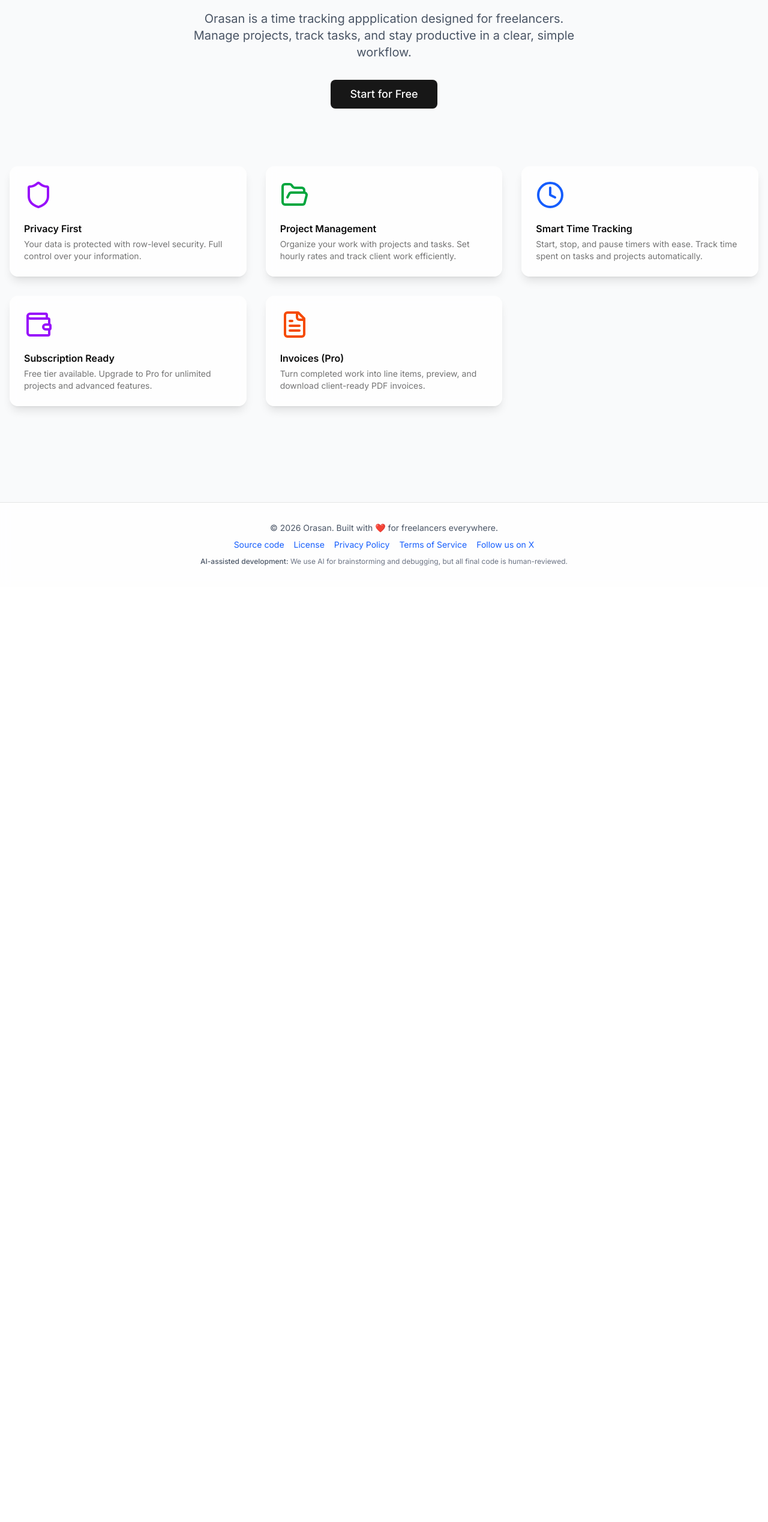
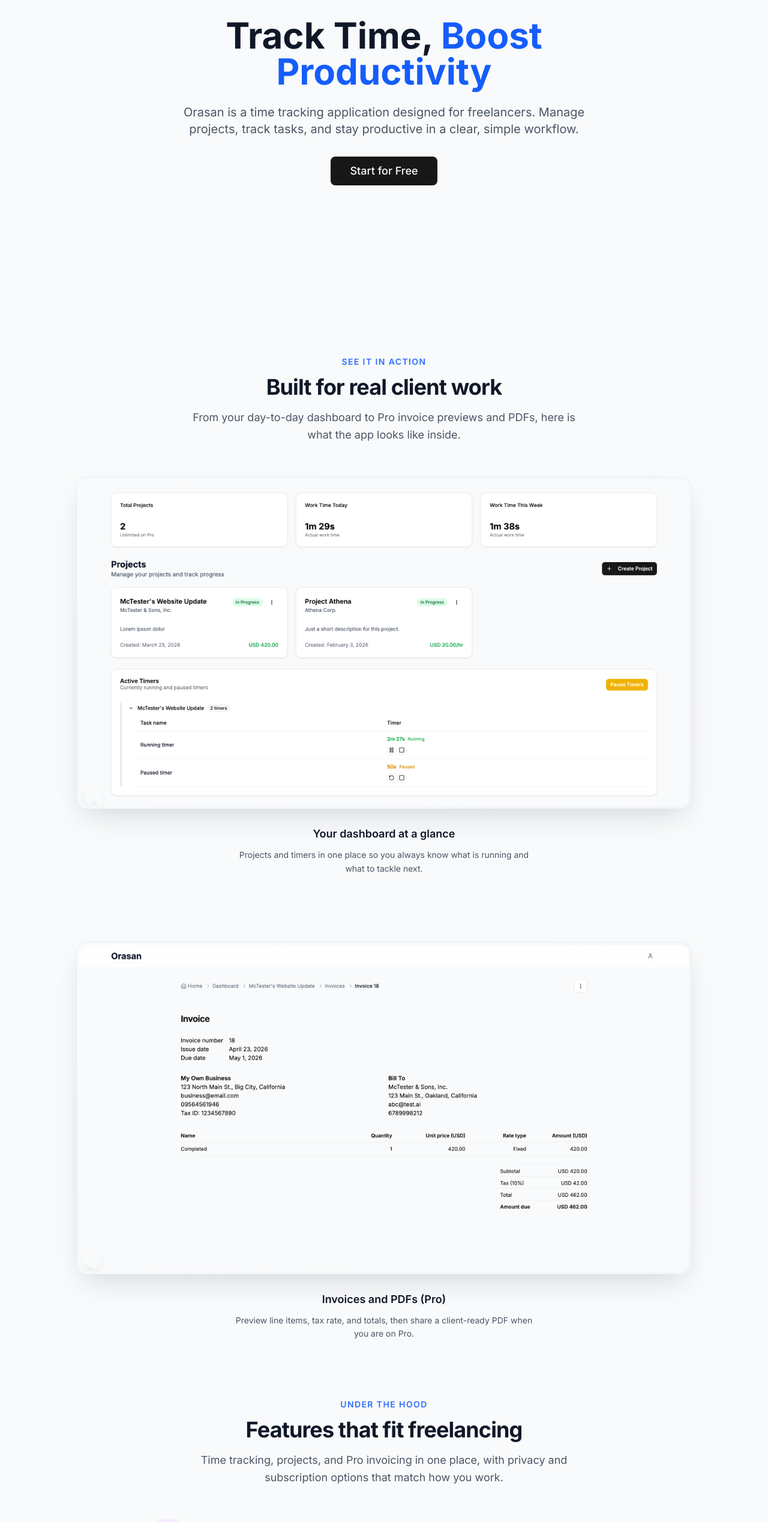
Before and after one commit to jp-mariano/orasan-app, a Next.js app: page / in a window 1280 px wide. Shown: the part 260-2797 px from the top of the page at 60% size. Before the commit the page ends 1238 px from the top, so only its background shows below. Built offline with nearby package versions, Linux system fonts and the light colour scheme; no server answers.

Commit message:
feat: Copy text and formatting improvements to the Home Page

```diff
--- a/src/app/page.tsx
+++ b/src/app/page.tsx
@@ -1,19 +1,15 @@
 'use client';
 
-import { Suspense } from 'react';
+import { Suspense, useRef } from 'react';
 
+import Image from 'next/image';
 import Link from 'next/link';
 import { useSearchParams } from 'next/navigation';
 
-import { Clock, FileText, FolderOpen, Shield, Wallet } from 'lucide-react';
+import { Clock, FileText, FolderOpen, Shield, Sparkles } from 'lucide-react';
 
+import { GoBackUpButton } from '@/components/go-back-up-button';
 import { Button } from '@/components/ui/button';
-import {
-  Card,
-  CardDescription,
-  CardHeader,
-  CardTitle,
-} from '@/components/ui/card';
 import { Header } from '@/components/ui/header';
 import { useAuth } from '@/contexts/auth-context';
 import { useErrorDisplay } from '@/hooks/useErrorDisplay';
@@ -22,6 +18,7 @@ const repositoryUrl = process.env.NEXT_PUBLIC_APP_REPOSITORY_URL?.trim();
 const xUrl = process.env.NEXT_PUBLIC_APP_X_URL?.trim();
 
 function HomePageContent() {
+  const heroRef = useRef<HTMLElement>(null);
   const { user } = useAuth();
   const searchParams = useSearchParams();
   const error = searchParams.get('error');
@@ -40,8 +37,14 @@ function HomePageContent() {
       {/* Header */}
       <Header />
 
-      {/* Hero Section */}
-      <main className="container mx-auto px-4 py-16">
+      <main>
+        {/* Hero Section — min-height + vertical center so it fills most of the first view */}
+        <section
+          ref={heroRef}
+          aria-label="Intro"
+          className="flex min-h-[calc(100dvh-5rem)] flex-col justify-center"
+        >
+          <div className="container mx-auto px-4 py-20 sm:px-6 md:py-28 lg:px-8 lg:py-32">
             {/* Non-Critical Error Message */}
             {inlineErrorMessage && (
               <div className="max-w-2xl mx-auto mb-8 p-4 bg-red-50 border border-red-200 rounded-md text-red-700 text-sm">
@@ -55,9 +58,9 @@ function HomePageContent() {
                 <span className="text-blue-600">Boost Productivity</span>
               </h1>
               <p className="text-xl text-gray-600 mb-8 max-w-2xl mx-auto">
-            Orasan is a time tracking appplication designed for freelancers.
-            Manage projects, track tasks, and stay productive in a clear, simple
-            workflow.
+                Orasan is a time tracking application designed for freelancers.
+                Manage projects, track tasks, and stay productive in a clear,
+                simple workflow.
               </p>
               <div className="flex flex-col sm:flex-row gap-4 justify-center">
                 {user ? (
@@ -75,68 +78,207 @@ function HomePageContent() {
                 )}
               </div>
             </div>
+          </div>
+        </section>
 
-        {/* Features Grid */}
+        <div className="container mx-auto px-4 py-12 md:py-16">
+          {/* Product screenshots */}
+          <section className="mb-0" aria-labelledby="product-preview-heading">
+            <div className="text-center max-w-2xl mx-auto mb-12 md:mb-14">
+              <p className="text-sm font-semibold uppercase tracking-widest text-blue-600/90 mb-3">
+                See it in action
+              </p>
+              <h2
+                id="product-preview-heading"
+                className="text-3xl md:text-4xl font-bold tracking-tight text-gray-900"
+              >
+                Built for real client work
+              </h2>
+              <p className="mt-4 text-lg text-gray-600 leading-relaxed">
+                From your day-to-day dashboard to Pro invoice previews and PDFs,
+                here is what the app looks like inside.
+              </p>
+            </div>
+
+            <div className="max-w-5xl mx-auto flex flex-col gap-20 md:gap-28">
+              <figure className="m-0 flex flex-col">
+                <div className="relative rounded-2xl bg-gradient-to-br from-slate-50 to-gray-100/90 p-1 shadow-[0_20px_50px_-15px_rgba(15,23,42,0.18)] ring-1 ring-slate-200/70">
+                  <div className="overflow-hidden rounded-[0.875rem] bg-slate-200/30">
+                    <Image
+                      src="/Dashboard_Screenshot.png"
+                      alt="Orasan dashboard with projects, tasks, and time tracking"
+                      width={2520}
+                      height={1350}
+                      className="w-full h-auto"
+                      priority
+                      sizes="(max-width: 1280px) 100vw, 1024px"
+                    />
+                  </div>
+                </div>
+                <figcaption className="mt-6 md:mt-7 text-center px-1 max-w-lg mx-auto">
+                  <h3 className="text-lg font-semibold text-gray-900">
+                    Your dashboard at a glance
+                  </h3>
+                  <p className="mt-2.5 text-sm text-gray-600 leading-relaxed">
+                    Projects and timers in one place so you always know what is
+                    running and what to tackle next.
+                  </p>
+                </figcaption>
+              </figure>
+
+              <figure className="m-0 flex flex-col">
+                <div className="relative rounded-2xl bg-gradient-to-br from-slate-50 to-gray-100/90 p-1 shadow-[0_20px_50px_-15px_rgba(15,23,42,0.18)] ring-1 ring-slate-200/70">
+                  <div className="overflow-hidden rounded-[0.875rem] bg-slate-200/30">
+                    <Image
+                      src="/Invoice_Preview_Screenshot.png"
+                      alt="Orasan Pro invoice preview with line items and totals"
+                      width={2520}
+                      height={1350}
+                      className="w-full h-auto"
+                      sizes="(max-width: 1280px) 100vw, 1024px"
+                    />
+                  </div>
+                </div>
+                <figcaption className="mt-6 md:mt-7 text-center px-1 max-w-lg mx-auto">
+                  <h3 className="text-lg font-semibold text-gray-900">
+                    Invoices and PDFs (Pro)
+                  </h3>
+                  <p className="mt-2.5 text-sm text-gray-600 leading-relaxed">
+                    Preview line items, tax rate, and totals, then share a
+                    client-ready PDF when you are on Pro.
+                  </p>
+                </figcaption>
+              </figure>
+            </div>
+          </section>
+
+          {/* Features */}
+          <section
+            id="features"
+            className="mt-20 md:mt-24"
+            aria-labelledby="features-heading"
+          >
+            <div className="text-center max-w-2xl mx-auto mb-12 md:mb-14">
+              <p className="text-sm font-semibold uppercase tracking-widest text-blue-600/90 mb-3">
+                Under the hood
+              </p>
+              <h2
+                id="features-heading"
+                className="text-3xl md:text-4xl font-bold tracking-tight text-gray-900"
+              >
+                Features that fit freelancing
+              </h2>
+              <p className="mt-4 text-lg text-gray-600 leading-relaxed">
+                Time tracking, projects, and Pro invoicing in one place, with
+                privacy and subscription options that match how you work.
+              </p>
+            </div>
+
+            <ul
+              className="max-w-3xl mx-auto list-none space-y-8 md:space-y-9 p-0 m-0"
+              role="list"
+            >
+              <li className="flex gap-4 sm:gap-5">
                 <div
-          id="features"
-          className="mt-24 grid md:grid-cols-2 lg:grid-cols-3 gap-8"
+                  className="flex h-12 w-12 shrink-0 items-center justify-center rounded-2xl bg-purple-100/90 ring-1 ring-purple-200/50 shadow-sm"
+                  aria-hidden
                 >
-          <Card className="border-0 shadow-lg bg-white/80 backdrop-blur-sm">
-            <CardHeader>
-              <Shield className="h-12 w-12 text-purple-600 mb-4" />
-              <CardTitle>Privacy First</CardTitle>
-              <CardDescription>
+                  <Shield className="h-6 w-6 text-purple-600" strokeWidth={2} />
+                </div>
+                <div className="min-w-0 pt-0.5">
+                  <h3 className="text-lg font-semibold text-gray-900">
+                    Privacy First
+                  </h3>
+                  <p className="mt-1.5 text-sm sm:text-base text-gray-600 leading-relaxed">
                     Your data is protected with row-level security. Full control
                     over your information.
-              </CardDescription>
-            </CardHeader>
-          </Card>
-
-          <Card className="border-0 shadow-lg bg-white/80 backdrop-blur-sm">
-            <CardHeader>
-              <FolderOpen className="h-12 w-12 text-green-600 mb-4" />
-              <CardTitle>Project Management</CardTitle>
-              <CardDescription>
-                Organize your work with projects and tasks. Set hourly rates and
-                track client work efficiently.
-              </CardDescription>
-            </CardHeader>
-          </Card>
-
-          <Card className="border-0 shadow-lg bg-white/80 backdrop-blur-sm">
-            <CardHeader>
-              <Clock className="h-12 w-12 text-blue-600 mb-4" />
-              <CardTitle>Smart Time Tracking</CardTitle>
-              <CardDescription>
+                  </p>
+                </div>
+              </li>
+              <li className="flex gap-4 sm:gap-5">
+                <div
+                  className="flex h-12 w-12 shrink-0 items-center justify-center rounded-2xl bg-green-100/90 ring-1 ring-green-200/50 shadow-sm"
+                  aria-hidden
+                >
+                  <FolderOpen
+                    className="h-6 w-6 text-green-600"
+                    strokeWidth={2}
+                  />
+                </div>
+                <div className="min-w-0 pt-0.5">
+                  <h3 className="text-lg font-semibold text-gray-900">
+                    Project Management
+                  </h3>
+                  <p className="mt-1.5 text-sm sm:text-base text-gray-600 leading-relaxed">
+                    Organize your work with projects and tasks. Set hourly rates
+                    and track client work efficiently.
+                  </p>
+                </div>
+              </li>
+              <li className="flex gap-4 sm:gap-5">
+                <div
+                  className="flex h-12 w-12 shrink-0 items-center justify-center rounded-2xl bg-blue-100/90 ring-1 ring-blue-200/50 shadow-sm"
+                  aria-hidden
+                >
+                  <Clock className="h-6 w-6 text-blue-600" strokeWidth={2} />
+                </div>
+                <div className="min-w-0 pt-0.5">
+                  <h3 className="text-lg font-semibold text-gray-900">
+                    Smart Time Tracking
+                  </h3>
+                  <p className="mt-1.5 text-sm sm:text-base text-gray-600 leading-relaxed">
                     Start, stop, and pause timers with ease. Track time spent on
-                tasks and projects automatically.
-              </CardDescription>
-            </CardHeader>
-          </Card>
-
-          <Card className="border-0 shadow-lg bg-white/80 backdrop-blur-sm">
-            <CardHeader>
-              <Wallet className="h-12 w-12 text-purple-600 mb-4" />
-              <CardTitle>Subscription Ready</CardTitle>
-              <CardDescription>
-                Free tier available. Upgrade to Pro for unlimited projects and
-                advanced features.
-              </CardDescription>
-            </CardHeader>
-          </Card>
-
-          <Card className="border-0 shadow-lg bg-white/80 backdrop-blur-sm">
-            <CardHeader>
-              <FileText className="h-12 w-12 text-orange-600 mb-4" />
-              <CardTitle>Invoices (Pro)</CardTitle>
-              <CardDescription>
+                    tasks automatically.
+                  </p>
+                </div>
+              </li>
+              <li className="flex gap-4 sm:gap-5">
+                <div
+                  className="flex h-12 w-12 shrink-0 items-center justify-center rounded-2xl bg-amber-100/90 ring-1 ring-amber-200/50 shadow-sm"
+                  aria-hidden
+                >
+                  <Sparkles
+                    className="h-6 w-6 text-amber-600"
+                    strokeWidth={2}
+                  />
+                </div>
+                <div className="min-w-0 pt-0.5">
+                  <h3 className="text-lg font-semibold text-gray-900">
+                    Core Features Included for Free
+                  </h3>
+                  <p className="mt-1.5 text-sm sm:text-base text-gray-600 leading-relaxed">
+                    Start timers, manage projects and tasks, view work sessions,
+                    and export your time data. The everyday workflow is free to
+                    use. No card required to get going.
+                  </p>
+                </div>
+              </li>
+              <li className="flex gap-4 sm:gap-5">
+                <div
+                  className="flex h-12 w-12 shrink-0 items-center justify-center rounded-2xl bg-orange-100/90 ring-1 ring-orange-200/50 shadow-sm"
+                  aria-hidden
+                >
+                  <FileText
+                    className="h-6 w-6 text-orange-600"
+                    strokeWidth={2}
+                  />
+                </div>
+                <div className="min-w-0 pt-0.5">
+                  <h3 className="text-lg font-semibold text-gray-900">
+                    Invoices (Pro)
+                  </h3>
+                  <p className="mt-1.5 text-sm sm:text-base text-gray-600 leading-relaxed">
                     Turn completed work into line items, preview, and download
                     client-ready PDF invoices.
-              </CardDescription>
-            </CardHeader>
-          </Card>
+                  </p>
+                </div>
+              </li>
+            </ul>
+          </section>
         </div>
       </main>
+
+      <GoBackUpButton sectionRef={heroRef} />
 
       {/* Footer */}
       <footer className="border-t bg-white/80 backdrop-blur-sm mt-24">
--- /dev/null
+++ b/src/components/go-back-up-button.tsx
@@ -0,0 +1,57 @@
+'use client';
+
+import { useEffect, useState, type RefObject } from 'react';
+
+import { ChevronUp } from 'lucide-react';
+
+import { Button } from '@/components/ui/button';
+import { cn } from '@/lib/utils';
+
+type GoBackUpButtonProps = {
+  /** Ref attached to the hero section. Button shows when the hero is out of view. */
+  sectionRef: RefObject<HTMLElement | null>;
+};
+
+export function GoBackUpButton({ sectionRef }: GoBackUpButtonProps) {
+  const [show, setShow] = useState(false);
+
+  useEffect(() => {
+    const el = sectionRef.current;
+    if (!el) return;
+
+    const ob = new IntersectionObserver(
+      ([entry]) => {
+        setShow(!entry.isIntersecting);
+      },
+      { root: null, threshold: 0, rootMargin: '0px' }
+    );
+    ob.observe(el);
+    return () => ob.disconnect();
+  }, [sectionRef]);
+
+  return (
+    <div
+      className={cn(
+        'fixed bottom-5 right-4 z-50 sm:bottom-6 sm:right-6',
+        'transition-all duration-300 ease-out',
+        show
+          ? 'translate-y-0 opacity-100'
+          : 'translate-y-3 opacity-0 pointer-events-none'
+      )}
+      aria-hidden={!show}
+    >
+      <Button
+        type="button"
+        variant="default"
+        size="sm"
+        className="gap-1.5 rounded-full shadow-lg pl-3 pr-4 sm:text-sm"
+        onClick={() => {
+          window.scrollTo({ top: 0, behavior: 'smooth' });
+        }}
+        aria-label="Go back up to the top of the page"
+      >
+        <ChevronUp className="h-4 w-4" aria-hidden />
+      </Button>
+    </div>
+  );
+}
```
Also changed, not shown: public/Dashboard_Screenshot.png (added), public/Invoice_Preview_Screenshot.png (added). Lines whose indentation alone changed are shown as unchanged.
